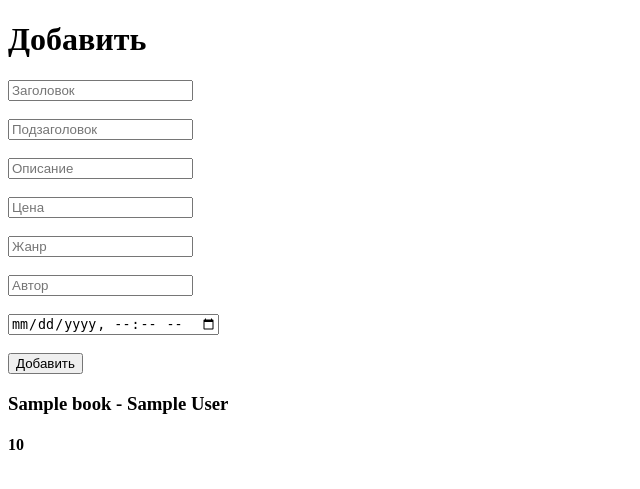
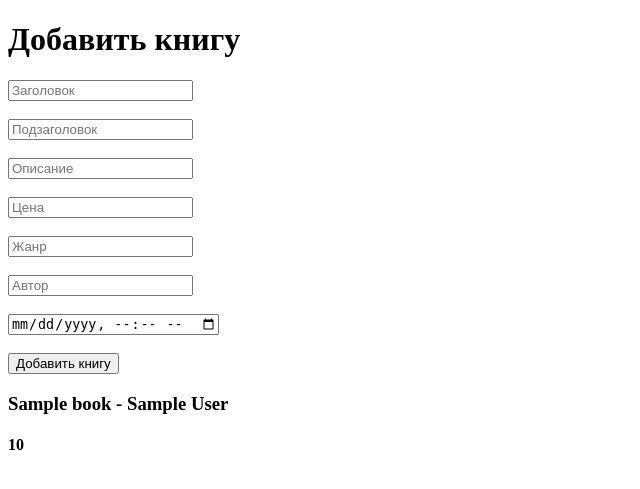
Before and after one commit to MaximusMalabaev/todolist1, a Django app: page /books/ in a window 1280 px wide. Shown: the top 489 px of the page, without its empty margins (0-640 px from the left). Run offline with Django 3.2, Linux system fonts and the light colour scheme; tables that the repository leaves empty hold one stand-in row (values such as "Sample post").

Commit message:
added добавить книгу dz33

```diff
--- a/main/templates/books.html
+++ b/main/templates/books.html
@@ -8,7 +8,7 @@
 <body>
     <form action="{% url 'add-book' %}" method="POST">
         {% csrf_token %}
-        <h1>Добавить</h1>
+        <h1>Добавить книгу</h1>
         <input type="text" name="title" placeholder="Заголовок"><br><br>
         <input type="text" name="subtitle" placeholder="Подзаголовок"><br><br>
         <input type="text" name="description" placeholder="Описание"><br><br>
@@ -16,7 +16,7 @@
         <input type="text" name="genre" placeholder="Жанр"><br><br>
         <input type="text" name="author" placeholder="Автор"><br><br>
         <input type="datetime-local" name="year" placeholder="Год"><br><br>
-        <button>Добавить</button>
+        <button>Добавить книгу</button>
     </form>
 
     {% for book in books %}
```
